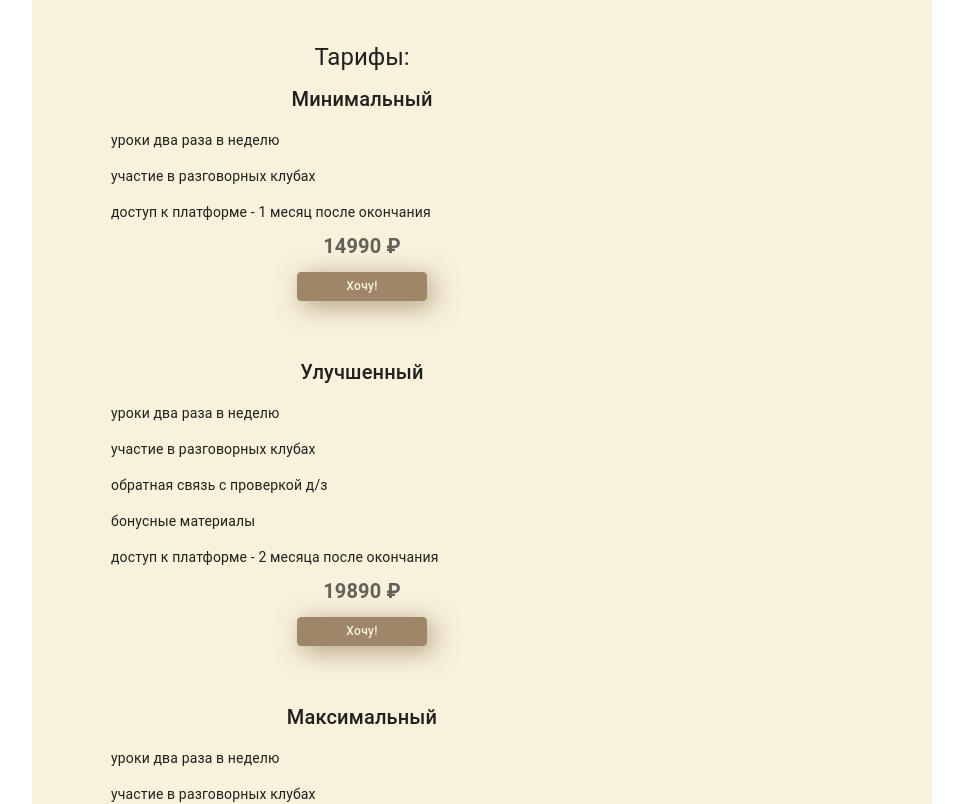
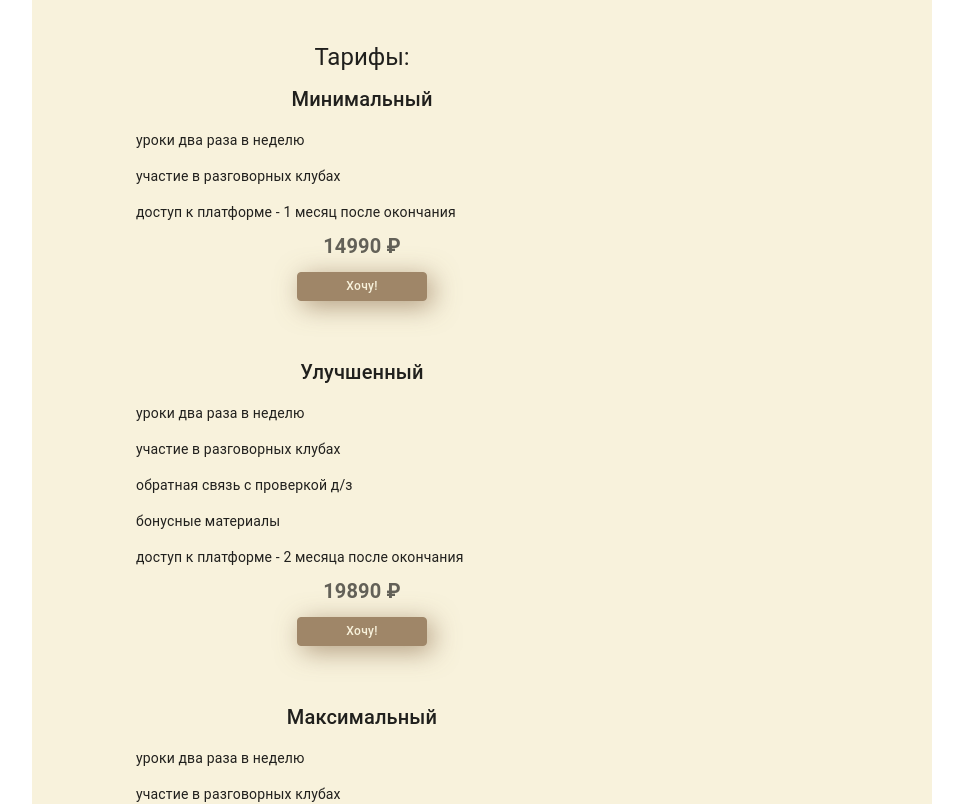
Before and after one commit to Kirezamba/deutsch-kurs, a React (Create React App) app: page / in a window 1280 px wide. Shown: the part 1260-2064 px from the top of the page, without its empty margins (158-1121 px from the left). Built offline with nearby package versions, Linux system fonts and the light colour scheme.

Commit message:
small refactor

```diff
--- a/src/components/tariffs/Tariff.tsx
+++ b/src/components/tariffs/Tariff.tsx
@@ -18,13 +18,17 @@ export const Tariff: React.FC<TariffProps> = ({ options, price, title }): React.
       <Typography gutterBottom variant="h6" component="div">
         {title}
       </Typography>
-      <List >
+      <Box sx={{ display: 'flex', pl: '25px' }}>
+        <List sx={{ ml: '15px', }}>
           {options.map(opt =>
             <ListItem key={opt} >
               <Typography variant='body2'>{opt}</Typography>
             </ListItem>)
           }
         </List>
+
+      </Box>
+
       <Typography sx={{ fontWeight: '700' }} variant="h6" color="text.secondary">
         {price}
       </Typography>
```
Lines whose indentation alone changed are shown as unchanged.
